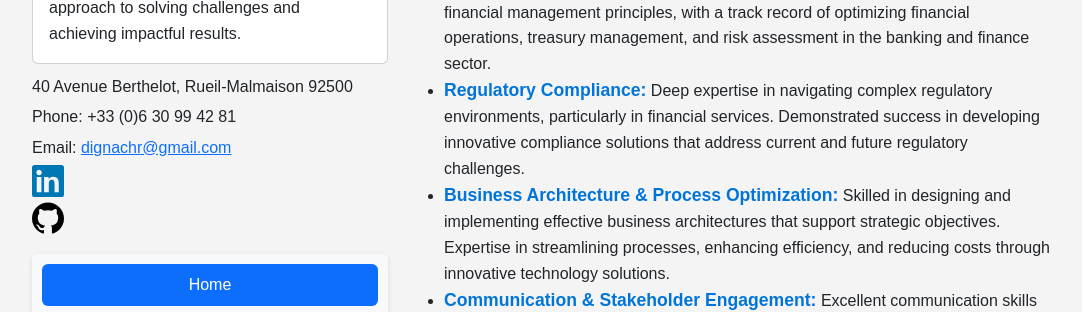
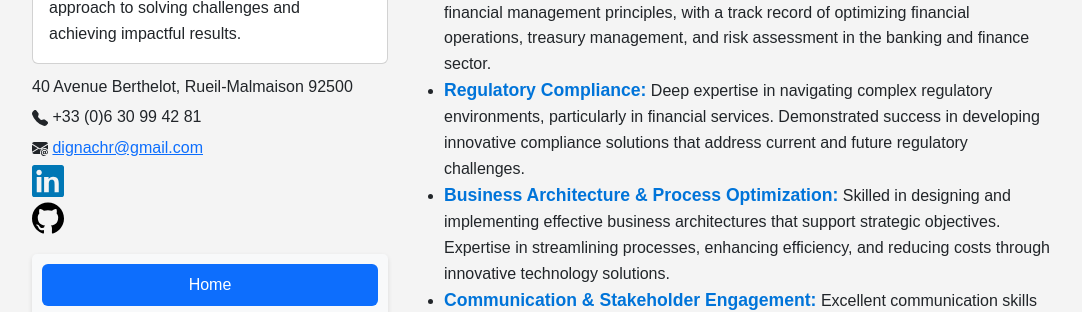
Before and after one commit to cdignam8304/cv, a Jekyll site: the page built from README.md, in a window 1280 px wide. Shown: the part 794-1106 px from the top of the page, without its empty margins (50-1132 px from the left). Built offline with Jekyll 4.4.1, drawn with Linux system fonts in a browser that asks for light colours; our own code applies the rules of GitHub Pages for plain Markdown files.

Commit message:
Phone and email icons

```diff
--- a/_includes/header.html
+++ b/_includes/header.html
@@ -21,8 +21,20 @@
 
     <div class="contact">
         <p>40 Avenue Berthelot, Rueil-Malmaison 92500</p>
-        <p>Phone: +33 (0)6 30 99 42 81</p>
-        <p>Email: <a href="mailto:dignachr@gmail.com">dignachr@gmail.com</a></p>
+        <p>
+            <svg xmlns="http://www.w3.org/2000/svg" width="16" height="16" fill="currentColor" class="bi bi-telephone-fill" viewBox="0 0 16 16">
+                <path fill-rule="evenodd" d="M1.885.511a1.745 1.745 0 0 1 2.61.163L6.29 2.98c.329.423.445.974.315 1.494l-.547 2.19a.68.68 0 0 0 .178.643l2.457 2.457a.68.68 0 0 0 .644.178l2.189-.547a1.75 1.75 0 0 1 1.494.315l2.306 1.794c.829.645.905 1.87.163 2.611l-1.034 1.034c-.74.74-1.846 1.065-2.877.702a18.6 18.6 0 0 1-7.01-4.42 18.6 18.6 0 0 1-4.42-7.009c-.362-1.03-.037-2.137.703-2.877z"/>
+            </svg>
+            +33 (0)6 30 99 42 81
+        </p>
+        <p>
+            <svg xmlns="http://www.w3.org/2000/svg" width="16" height="16" fill="currentColor" class="bi bi-envelope-at-fill" viewBox="0 0 16 16">
+                <path d="M2 2A2 2 0 0 0 .05 3.555L8 8.414l7.95-4.859A2 2 0 0 0 14 2zm-2 9.8V4.698l5.803 3.546zm6.761-2.97-6.57 4.026A2 2 0 0 0 2 14h6.256A4.5 4.5 0 0 1 8 12.5a4.49 4.49 0 0 1 1.606-3.446l-.367-.225L8 9.586zM16 9.671V4.697l-5.803 3.546.338.208A4.5 4.5 0 0 1 12.5 8c1.414 0 2.675.652 3.5 1.671"/>
+                <path d="M15.834 12.244c0 1.168-.577 2.025-1.587 2.025-.503 0-1.002-.228-1.12-.648h-.043c-.118.416-.543.643-1.015.643-.77 0-1.259-.542-1.259-1.434v-.529c0-.844.481-1.4 1.26-1.4.585 0 .87.333.953.63h.03v-.568h.905v2.19c0 .272.18.42.411.42.315 0 .639-.415.639-1.39v-.118c0-1.277-.95-2.326-2.484-2.326h-.04c-1.582 0-2.64 1.067-2.64 2.724v.157c0 1.867 1.237 2.654 2.57 2.654h.045c.507 0 .935-.07 1.18-.18v.731c-.219.1-.643.175-1.237.175h-.044C10.438 16 9 14.82 9 12.646v-.214C9 10.36 10.421 9 12.485 9h.035c2.12 0 3.314 1.43 3.314 3.034zm-4.04.21v.227c0 .586.227.8.581.8.31 0 .564-.17.564-.743v-.367c0-.516-.275-.708-.572-.708-.346 0-.573.245-.573.791"/>
+            </svg>
+            <a href="mailto:dignachr@gmail.com">dignachr@gmail.com</a>
+        </p>
+
         <p>
             <a href="https://www.linkedin.com/in/christopherdignam/" target="_blank" rel="noopener noreferrer" title="Visit my LinkedIn profile">
                 <svg xmlns="http://www.w3.org/2000/svg" viewBox="0 0 24 24" width="32" height="32" fill="#0077B5">
```
